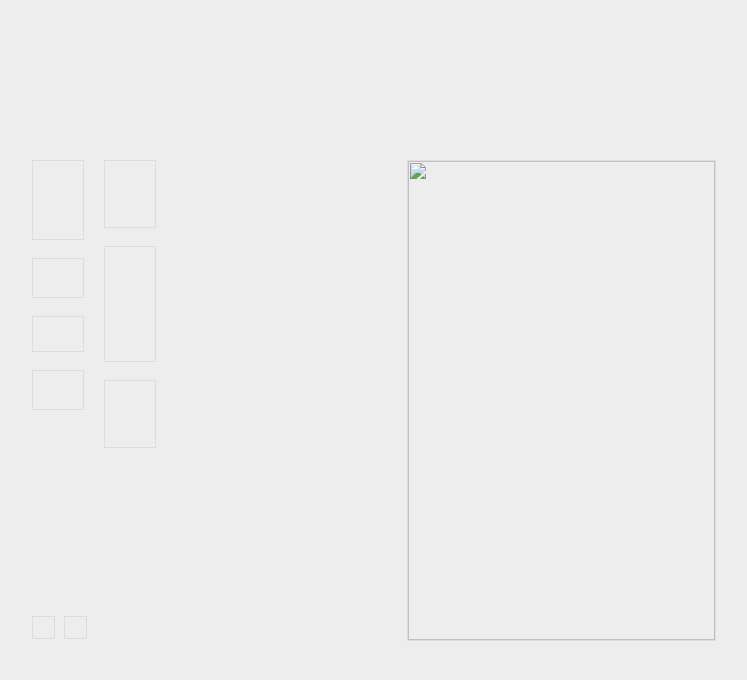
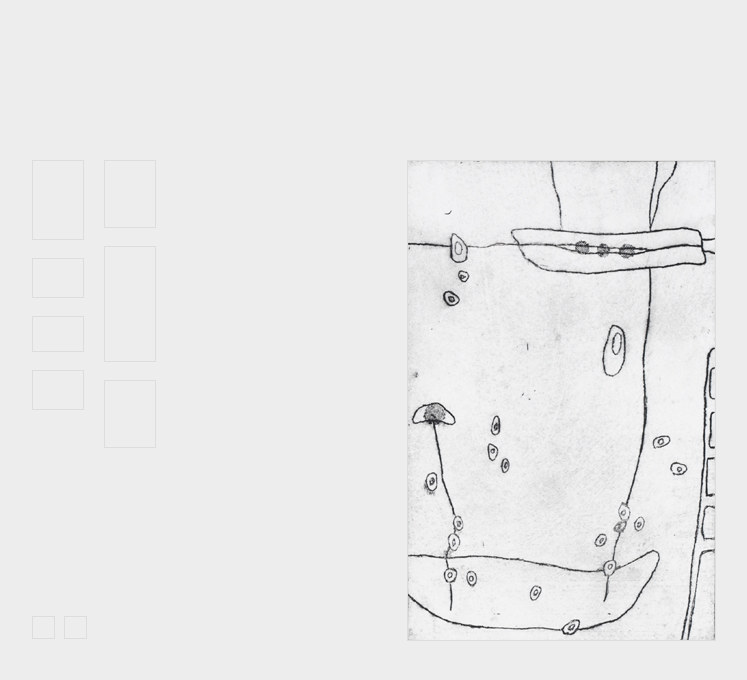
Before and after one commit to karaokeyoga/akanegoda, a plain HTML site: page index.html in a window 1280 px wide. Shown: the whole page, without its empty margins (266-1013 px from the left). Drawn offline with Linux system fonts and the light colour scheme.

Commit message:
Update index.html

```diff
--- a/index.html
+++ b/index.html
@@ -23,7 +23,7 @@
 				<div class="h-134"><div id="t-4" onclick="return __art( 4, 5 )"></div></div>
 				<div class="h-86"><div id="t-5" onclick="return __art( 5, 6 )"></div></div>
 			</div>
-			<div id="three"><img height="479" src="/i/479/6.jpg" width="307"></div>
+			<div id="three"><img height="479" src="/i/479/6.jpeg" width="307"></div>
 			<div id="piece" class="p-6"></div>
 			<div id="artist"></div>
 			<div id="email"></div>
```
